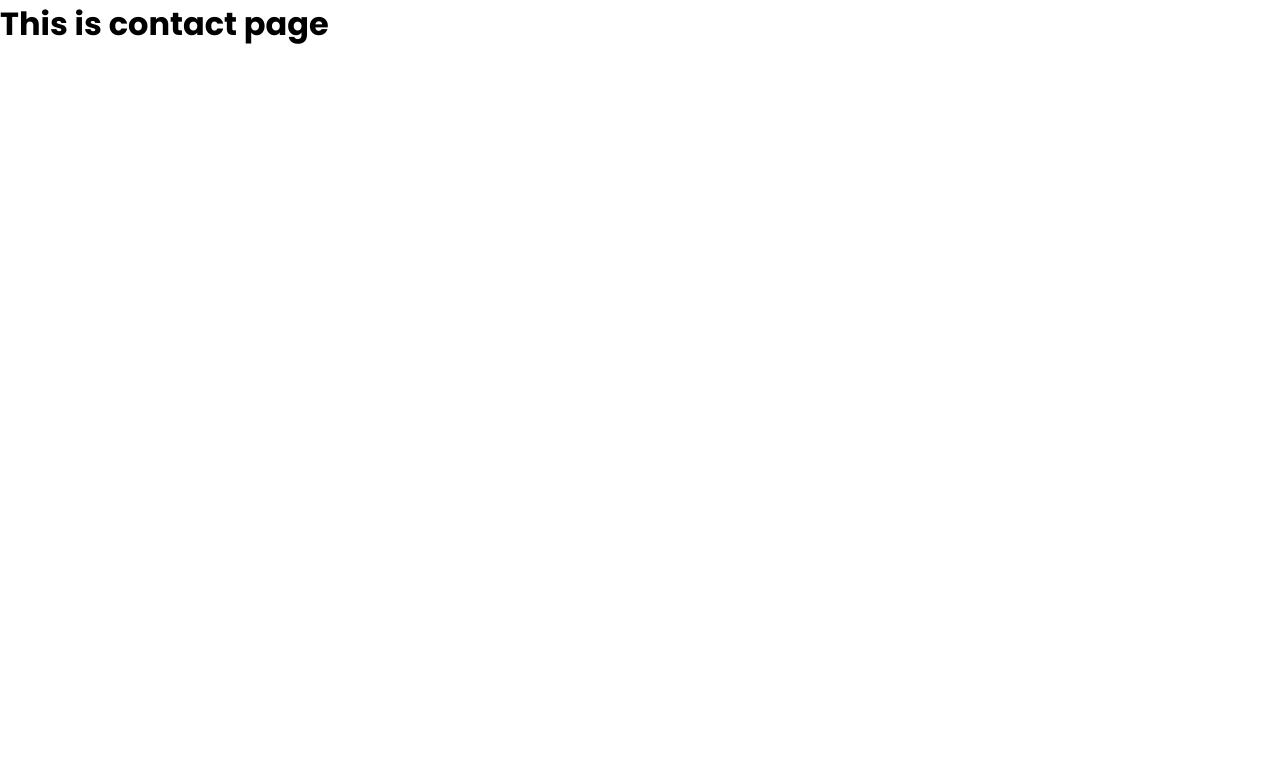
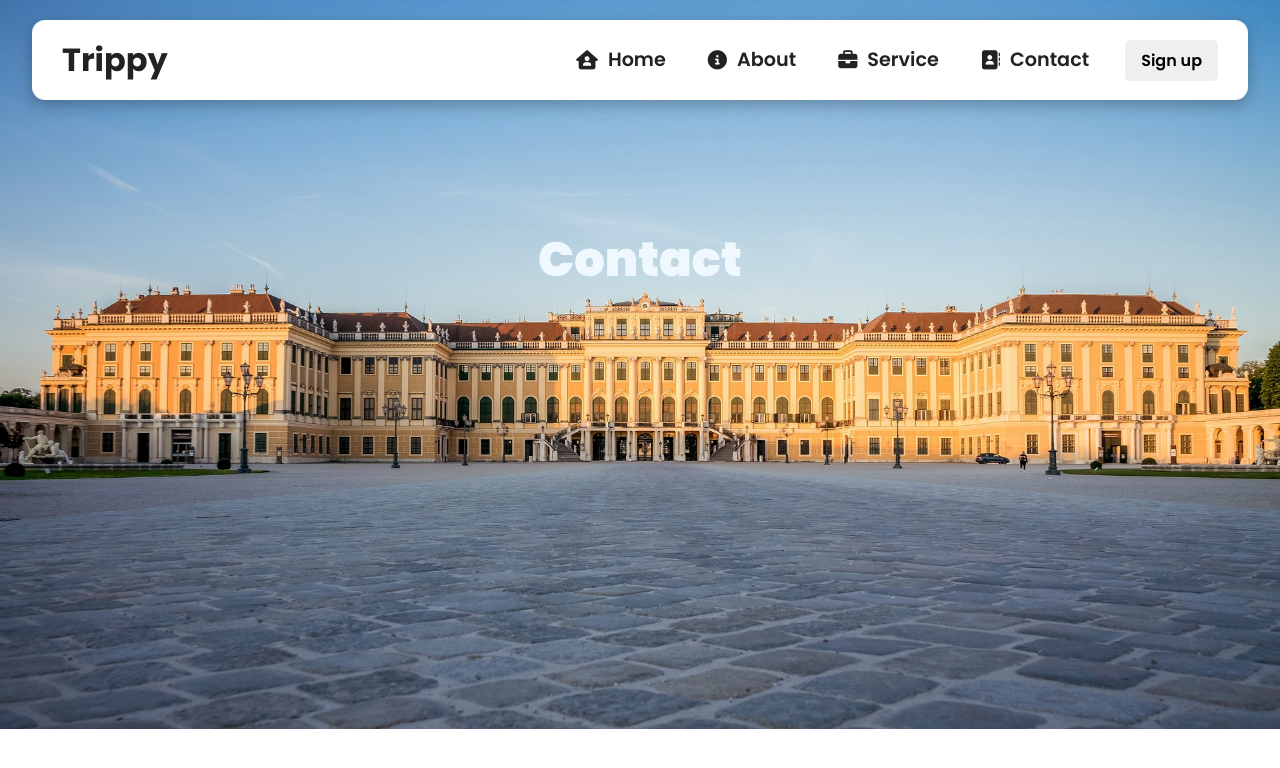
Before and after one commit to EwelinaManiecka/triApp, a React (Create React App) app: page /contact in a window 1280 px wide. Shown: the top 768 px of the page. Built offline with nearby package versions, Linux system fonts and the light colour scheme.

Commit message:
add destination component

```diff
--- /dev/null
+++ b/src/components/Destination/Destination.jsx
@@ -0,0 +1,16 @@
+const Destination = ( ) => {
+    return (
+        <div className="destintion">
+            <h1>Popular destintion</h1>
+            <p>Tours give yoy the opportunity to see  lot, within a time frme.</p>
+            <div className="firstDescr">
+                <div className="textDescr">
+                    <h2>Wiena, Austria</h2>
+                    <p>Opis Wiednia po angielsku</p>
+                </div>
+            </div>
+        </div>
+    )
+}
+
+export default Destination;
--- a/src/components/Hero/Hero.jsx
+++ b/src/components/Hero/Hero.jsx
@@ -1,9 +1,10 @@
-import { useState } from "react";
+// import { useState } from "react";
 
 import css from "./Hero.module.css";
 
 function Hero(props) {
-  const [isAbout] = useState(false);
+  // const [isAbout] = useState(false);
+
   return (
     <div className={props.cName}>
       <img alt="hero img" src={props.heroImg} />
@@ -13,13 +14,9 @@ function Hero(props) {
         <p>{props.text}</p>
         <a
           href={props.url}
-          className={(props.btnClass & isAbout && css.show) || css.hide}
-          // className={css.show}
-          // className={css.hide}
-        >
-          {/* I use operator tern ? :  <- will check this the same time */}
+          className={props.btnClass}
+        ></a>
           {props.buttonText}
-        </a>
       </div>
     </div>
   );
--- a/src/components/Hero/Hero.module.css
+++ b/src/components/Hero/Hero.module.css
@@ -8,6 +8,10 @@
   width: 100%;
   height: 70vh;
   position: relative;
+}
+
+.heroMid h1 {
+  padding-top: 4rem !important;
 }
 
 img {
@@ -21,11 +25,12 @@ img {
   top: 35%;
   left: 50%;
   transform: translate(-50%, -50%);
+  width: 100%;
   text-align: center;
 }
 
 .heroText h1 {
-  background: aliceblue;
+  background-color: aliceblue;
   font-size: 3rem;
   font-weight: 800;
   white-space: nowrap;
@@ -35,19 +40,21 @@ img {
 
 .heroText p {
   color: aliceblue;
+  font-weight: 600;
   font-size: 1.3rem;
   padding: 0.5rem 0 2rem 0;
 }
 
 .heroText .show {
   text-decoration: none;
-  background: #fff;
+  background-color: #fff;
   padding: 1rem 2rem;
   border-radius: 6px;
   font-size: 1.1rem;
   font-weight: bold;
   letter-spacing: 2px;
   color: #222;
+  cursor: pointer;
 }
 
 .heroText .hide {
@@ -56,7 +63,7 @@ img {
 
 @media screen and (max-width: 555px) {
   .heroText {
-    top: 30%;
+    top: 20%;
   }
 
   .heroText h1 {
@@ -69,8 +76,9 @@ img {
   }
 
   .heroText .show {
-    padding: 0.6rem -1.1rem;
+    padding: 0.6rem 1.1rem;
     border-radius: 6px;
     font-size: 1rem;
+    background-color: red;
   }
 }
--- a/src/routes/AboutPage.js
+++ b/src/routes/AboutPage.js
@@ -1,6 +1,6 @@
 import Navbar from "../components/Navbar/Navbar";
 import Hero from "../components/Hero/Hero";
-import AboutImg from "../components/assets/h4-wien-opera.jpg";
+import AboutImg from "../components/assets/h10-mountain-landscape.jpg";
 
 function About() {
   return (
--- a/src/routes/ContactPage.js
+++ b/src/routes/ContactPage.js
@@ -1,7 +1,20 @@
+import Navbar from "../components/Navbar/Navbar";
+import Hero from "../components/Hero/Hero";
+import ContactImg from "../components/assets/h6-wien-schonburn.jpg";
+
 function Contact() {
   return (
     <>
-      <h1>This is contact page</h1>
+      <>
+        <Navbar />
+
+        <Hero
+          cName="heroMid"
+          heroImg={ContactImg}
+          title="Contact"
+          btnClass="hide"
+        />
+      </>
     </>
   );
 }
--- a/src/routes/HomePage.js
+++ b/src/routes/HomePage.js
@@ -1,5 +1,6 @@
 import Navbar from "../components/Navbar/Navbar";
 import Hero from "../components/Hero/Hero";
+import Destination from "../components/Destination/Destination";
 
 function Home() {
   return (
@@ -8,13 +9,15 @@ function Home() {
 
       <Hero
         cName="hero"
-        heroImg="https://cdn.pixabay.com/photo/2021/01/01/18/11/vienna-5879501_960_720.jpg"
+        heroImg="https://cdn.pixabay.com/photo/2017/05/09/10/59/mount-fuji-2297961_1280.jpg"
         title="Your jurney Your story"
         text="Choose Your favourite destination."
         buttonText="Travel plan"
         url="/"
         btnClass="show"
       />
+
+      <Destination />
     </>
   );
 }
--- a/src/routes/ServicePage.js
+++ b/src/routes/ServicePage.js
@@ -1,7 +1,20 @@
+import Navbar from "../components/Navbar/Navbar";
+import Hero from "../components/Hero/Hero";
+import ServiceImg from "../components/assets/h4-wien-opera.jpg";
+
 function Service() {
   return (
     <>
-      <h1>This is service page</h1>
+      <>
+        <Navbar />
+
+        <Hero
+          cName="heroMid"
+          heroImg={ServiceImg}
+          title="Service"
+          btnClass="hide"
+        />
+      </>
     </>
   );
 }
```
Also changed, not shown: src/components/Destination/Destination.module.css (added).
